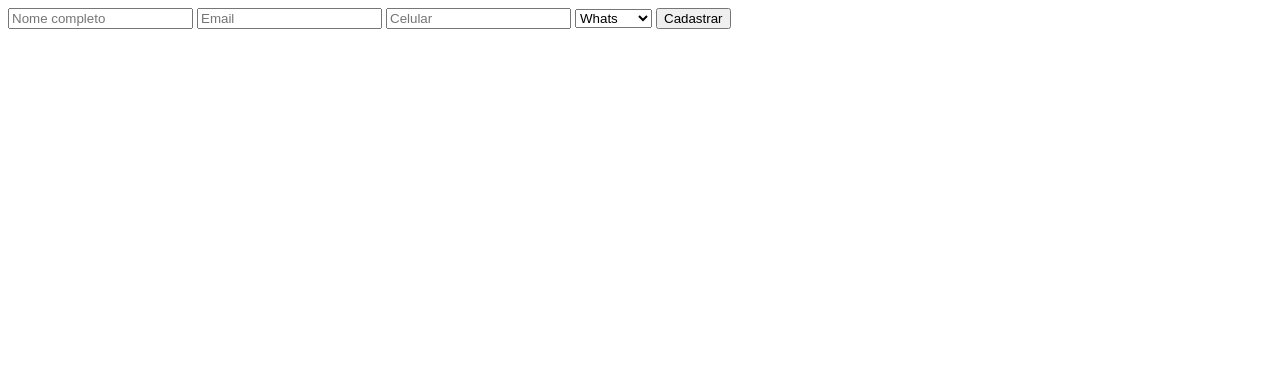
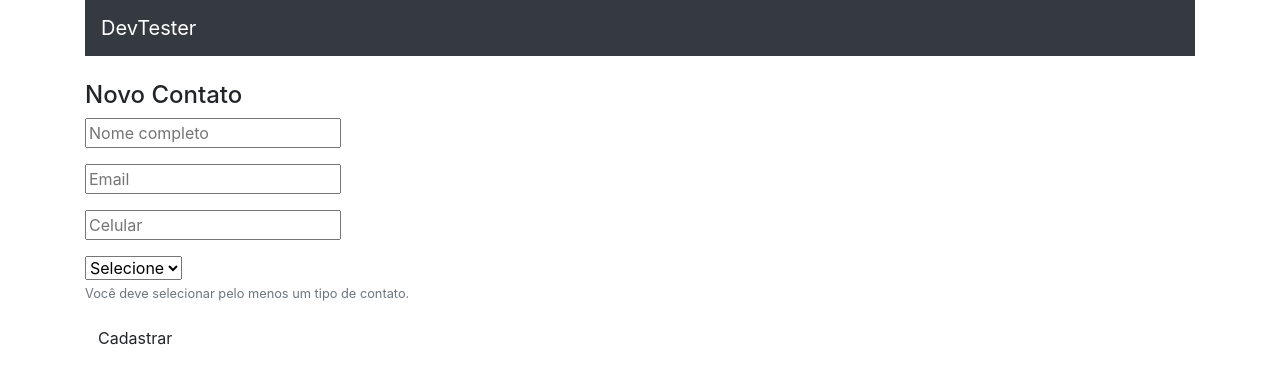
Before and after one commit to DiegoMBarros/TeamTest, a plain HTML site: page prototype/form-novo.html in a window 1280 px wide. Drawn offline with nearby package versions, Linux system fonts and the light colour scheme.

Commit message:
second commit

```diff
--- /dev/null
+++ b/prototype/css/style.css
@@ -0,0 +1,40 @@
+/* .formulario {
+    font-size: 20px;
+    display: block;
+    margin: 10px;
+}
+/* #nome{
+    font-size: 20px;
+    display: block;
+    margin: 10px;
+}
+
+#email{
+    font-size: 20px;
+    display: block;
+    margin: 10px;
+}
+
+#celular{
+    font-size: 20px;
+    display: block;
+    margin: 10px;
+}
+#tipo{
+    font-size: 20px;
+    display: block;
+    margin: 10px;
+} */
+/*
+.btn-save {
+    font-size: 20px;
+    color: white;
+    background-color: green;
+    border-radius: 20px;
+    margin: 10px;
+} */
+
+/* Após a aplicação do bootstrap */
+.novo-contato{
+    margin-top: 25px;
+}
--- a/prototype/form-novo.html
+++ b/prototype/form-novo.html
@@ -5,22 +5,49 @@
     <meta charset="UTF-8">
     <meta name="viewport" content="width=device-width, initial-scale=1.0">
     <meta http-equiv="X-UA-Compatible" content="ie=edge">
+    <link rel="stylesheet" href="https://stackpath.bootstrapcdn.com/bootstrap/4.3.1/css/bootstrap.min.css" integrity="sha384-ggOyR0iXCbMQv3Xipma34MD+dH/1fQ784/j6cY/iJTQUOhcWr7x9JvoRxT2MZw1T" crossorigin="anonymous">
+    <link rel="stylesheet" href="css/style.css">
     <title>Novo Contato</title>
 </head>
 
 <body>
+
+    <div class="container">
+        <nav class="navbar bg-dark navbar-dark">
+            <a class="navbar-brand" href="#">DevTester</a>
+        </nav>
+    </div>
+
+    <div class="container novo-contato">
+
+        <h4>Novo Contato</h4>
         <form action="sucesso.html">
-        <input id="nome" type="text" placeholder="Nome completo">
-        <input id="email" type="text" placeholder="Email">
-        <input id="celular" type="text" placeholder="Celular">
-        <select id="tipo">
+            <div class="form-group">
+                <input id="nome" class="formulario" type="text" placeholder="Nome completo">
+            </div>
+            <div class="form-group">
+                <input id="email" class="formulario" type="text" placeholder="Email">
+            </div>
+            <div class="form-group">
+                <input id="celular" class="formulario" type="text" placeholder="Celular">
+            </div>
+            <div class="form-group">
+                <select id="tipo" class="formulario">
+                    <option value="" disabled selected>Selecione</option>
                     <option value="Whats">Whats</option>
                     <option value="Telegram">Telegram</option>
                     <option value="SMS">SMS</option>
                 </select>
+                <small class="form-text text-muted">Você deve selecionar pelo menos um tipo de contato.</small>
+            </div>
 
-        <input type="submit" value="Cadastrar">
+            <input type="submit" class="btn btn-sucess" value="Cadastrar">
         </form>
+    </div>
+
+    <script src="https://code.jquery.com/jquery-3.3.1.slim.min.js" integrity="sha384-q8i/X+965DzO0rT7abK41JStQIAqVgRVzpbzo5smXKp4YfRvH+8abtTE1Pi6jizo" crossorigin="anonymous"></script>
+    <script src="https://cdnjs.cloudflare.com/ajax/libs/popper.js/1.14.7/umd/popper.min.js" integrity="sha384-UO2eT0CpHqdSJQ6hJty5KVphtPhzWj9WO1clHTMGa3JDZwrnQq4sF86dIHNDz0W1" crossorigin="anonymous"></script>
+    <script src="https://stackpath.bootstrapcdn.com/bootstrap/4.3.1/js/bootstrap.min.js" integrity="sha384-JjSmVgyd0p3pXB1rRibZUAYoIIy6OrQ6VrjIEaFf/nJGzIxFDsf4x0xIM+B07jRM" crossorigin="anonymous"></script>
 </body>
 
 </html>
```
Lines whose indentation alone changed are shown as unchanged.
